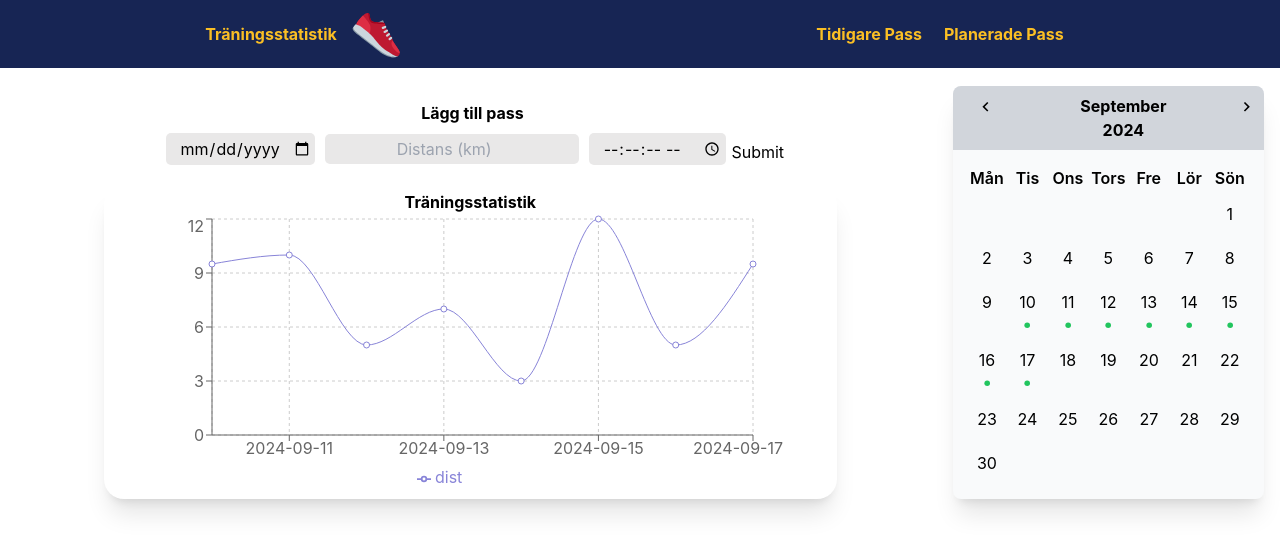
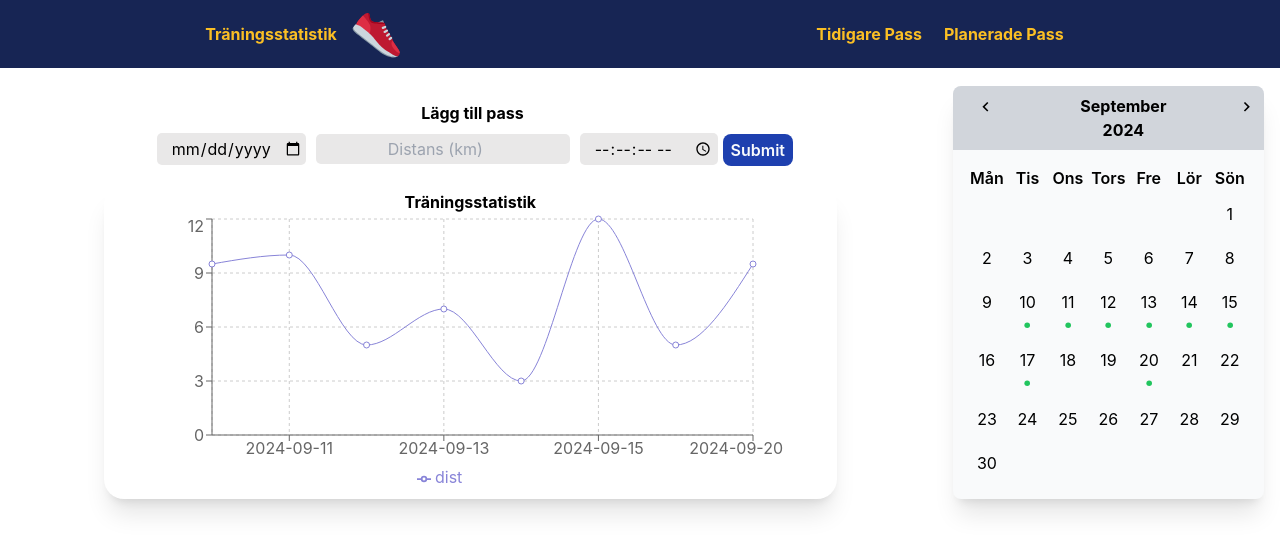
Before and after one commit to martensoderlind/React-trainingGround, a React (Create React App) app in the folder mitt-projekt/: page / in a window 1280 px wide. Shown: the top 552 px of the page. Built offline with nearby package versions, Linux system fonts and the light colour scheme.

Commit message:
styling of submit-btn

```diff
--- a/mitt-projekt/src/data.js
+++ b/mitt-projekt/src/data.js
@@ -5,8 +5,8 @@ const data = [
     {date: "2024-09-13", dist: 7.0, time: "00:50:00", completed:true},
     {date: "2024-09-14", dist: 3.0, time: "00:50:00", completed:true},
     {date: "2024-09-15", dist: 12.0, time: "00:50:00", completed:true},
-    {date: "2024-09-16", dist: 5.0, time: "00:50:00", completed:true},
-    {date: "2024-09-17", dist: 9.5, time: "00:50:00", completed:true}
+    {date: "2024-09-17", dist: 5.0, time: "00:50:00", completed:true},
+    {date: "2024-09-20", dist: 9.5, time: "00:50:00", completed:true}
 ];
 
 export default data;
--- a/mitt-projekt/src/mainPlot.js
+++ b/mitt-projekt/src/mainPlot.js
@@ -92,7 +92,7 @@ const AddSession = ({submit})=>{
             className="input"
             required
           />
-          <button type="submit" className="">Submit</button>
+          <button type="submit" className="bg-blue-800 p-1 px-2 mb-1 rounded-lg font-semibold text-slate-50 hover:bg-blue-950">Submit</button>
         </div>
       </form>
     </div>
```
